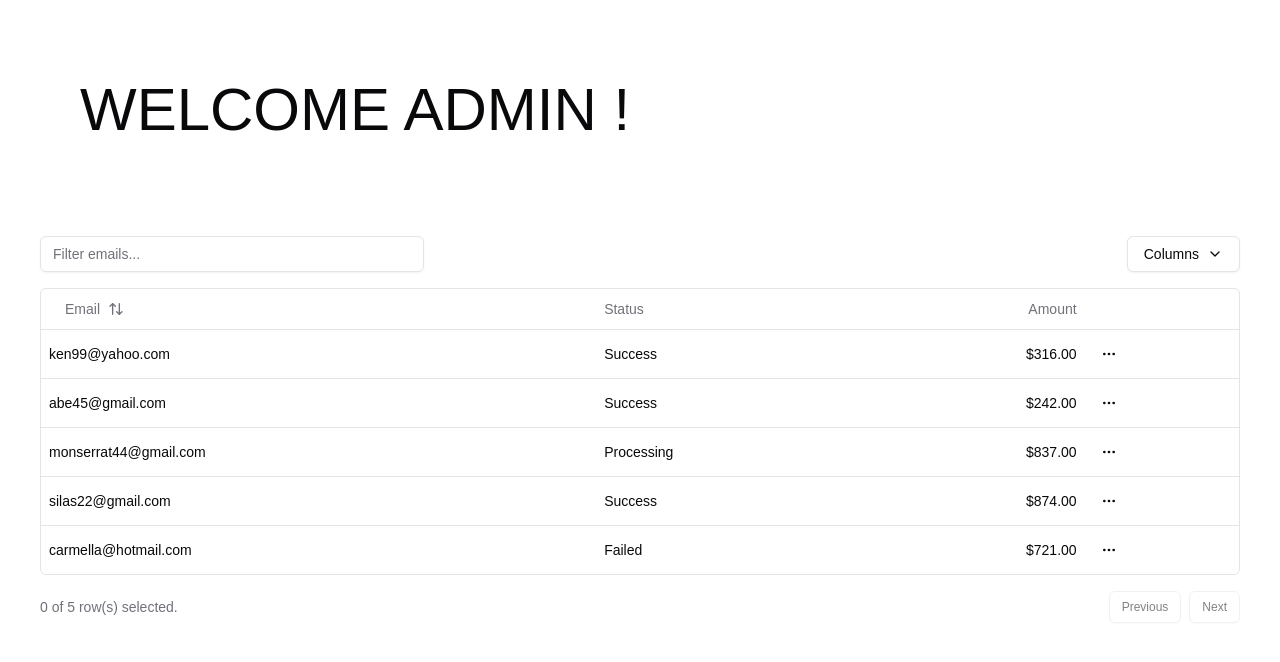
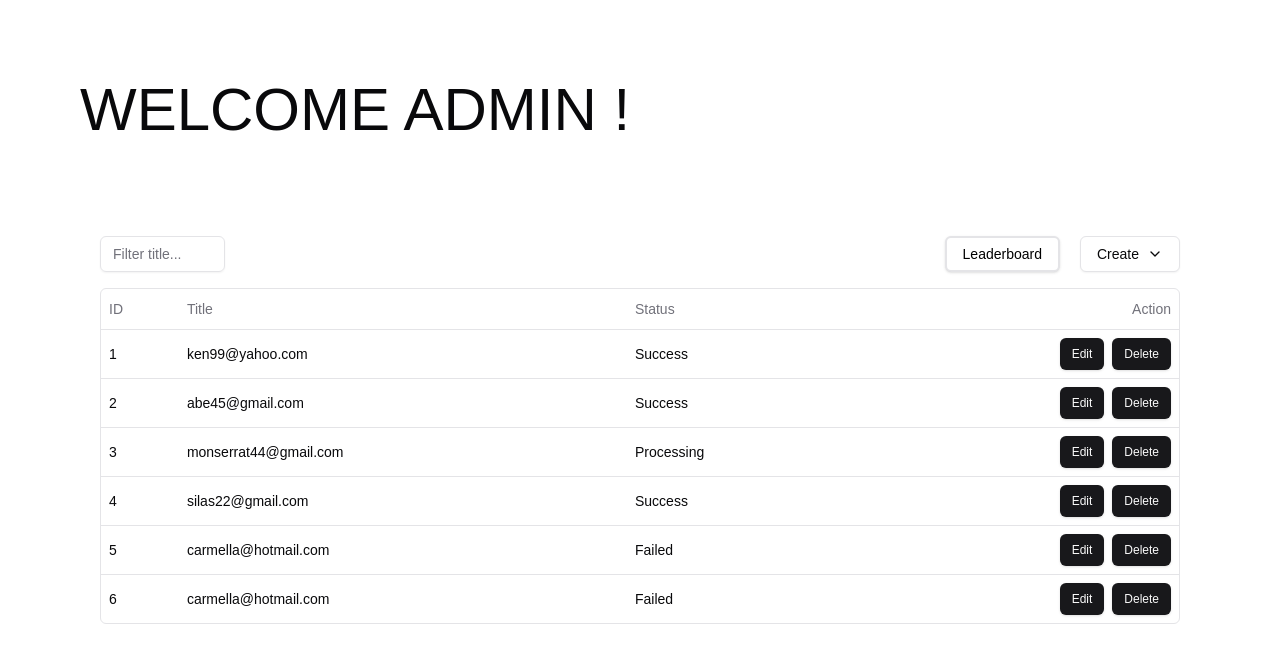
Before and after one commit to dinei254/Igiideation26, a Next.js app: page / in a window 1280 px wide. Shown: the top 662 px of the page. Built offline with nearby package versions, Linux system fonts and the light colour scheme.

Commit message:
update title table

```diff
--- a/app/adminPages/admin.tsx
+++ b/app/adminPages/admin.tsx
@@ -1,5 +1,5 @@
 import Image from "next/image";
-import TitleTable from "@/components/ui/titleTable"
+import TitleTable from "@/components/ui/titleTable";
 
 export default function AdminPage() {
   return (
@@ -7,7 +7,8 @@ export default function AdminPage() {
       <div>
         <h1 className="text-6xl m-20">WELCOME ADMIN ! </h1>
       </div>
-      <div className="mx-10">
+
+      <div className="mx-20 px-5">
         <TitleTable></TitleTable>
       </div>
     </div>
--- a/components/ui/checkbox.tsx
+++ /dev/null
@@ -1,30 +0,0 @@
-"use client"
-
-import * as React from "react"
-import * as CheckboxPrimitive from "@radix-ui/react-checkbox"
-import { Check } from "lucide-react"
-
-import { cn } from "@/lib/utils"
-
-const Checkbox = React.forwardRef<
-  React.ElementRef<typeof CheckboxPrimitive.Root>,
-  React.ComponentPropsWithoutRef<typeof CheckboxPrimitive.Root>
->(({ className, ...props }, ref) => (
-  <CheckboxPrimitive.Root
-    ref={ref}
-    className={cn(
-      "peer h-4 w-4 shrink-0 rounded-sm border border-primary shadow focus-visible:outline-none focus-visible:ring-1 focus-visible:ring-ring disabled:cursor-not-allowed disabled:opacity-50 data-[state=checked]:bg-primary data-[state=checked]:text-primary-foreground",
-      className
-    )}
-    {...props}
-  >
-    <CheckboxPrimitive.Indicator
-      className={cn("flex items-center justify-center text-current")}
-    >
-      <Check className="h-4 w-4" />
-    </CheckboxPrimitive.Indicator>
-  </CheckboxPrimitive.Root>
-))
-Checkbox.displayName = CheckboxPrimitive.Root.displayName
-
-export { Checkbox }
--- a/components/ui/titleTable.tsx
+++ b/components/ui/titleTable.tsx
@@ -16,7 +16,6 @@ import {
 import { ArrowUpDown, ChevronDown, MoreHorizontal } from "lucide-react";
 
 import { Button } from "@/components/ui/button";
-import { Checkbox } from "@/components/ui/checkbox";
 import {
   DropdownMenu,
   DropdownMenuCheckboxItem,
@@ -38,81 +37,68 @@ import {
 
 const data: Payment[] = [
   {
-    id: "m5gr84i9",
+    id: 1,
     amount: 316,
     status: "success",
-    email: "ken99@yahoo.com",
+    title: "ken99@yahoo.com",
   },
   {
-    id: "3u1reuv4",
+    id: 2,
     amount: 242,
     status: "success",
-    email: "Abe45@gmail.com",
+    title: "Abe45@gmail.com",
   },
   {
-    id: "derv1ws0",
+    id: 3,
     amount: 837,
     status: "processing",
-    email: "Monserrat44@gmail.com",
+    title: "Monserrat44@gmail.com",
   },
   {
-    id: "5kma53ae",
+    id: 4,
     amount: 874,
     status: "success",
-    email: "Silas22@gmail.com",
+    title: "Silas22@gmail.com",
   },
   {
-    id: "bhqecj4p",
+    id: 5,
     amount: 721,
     status: "failed",
-    email: "carmella@hotmail.com",
+    title: "carmella@hotmail.com",
+  },
+  {
+    id: 6,
+    amount: 721,
+    status: "failed",
+    title: "carmella@hotmail.com",
   },
 ];
 
 export type Payment = {
-  id: string;
+  id: number;
   amount: number;
   status: "pending" | "processing" | "success" | "failed";
-  email: string;
+  title: string;
+};
+
+const editRow = (row: any) => {
+  console.log("Button 1 clicked for row:", row.original);
+};
+
+const deleteRow = (row: any) => {
+  console.log("Button 2 clicked for row:", row.original);
 };
 
 export const columns: ColumnDef<Payment>[] = [
-  // {
-  //   id: "select",
-  //   header: ({ table }) => (
-  //     <Checkbox
-  //       checked={
-  //         table.getIsAllPageRowsSelected() ||
-  //         (table.getIsSomePageRowsSelected() && "indeterminate")
-  //       }
-  //       onCheckedChange={(value) => table.toggleAllPageRowsSelected(!!value)}
-  //       aria-label="Select all"
-  //     />
-  //   ),
-  //   cell: ({ row }) => (
-  //     <Checkbox
-  //       checked={row.getIsSelected()}
-  //       onCheckedChange={(value) => row.toggleSelected(!!value)}
-  //       aria-label="Select row"
-  //     />
-  //   ),
-  //   enableSorting: false,
-  //   enableHiding: false,
-  // },
   {
-    accessorKey: "email",
-    header: ({ column }) => {
-      return (
-        <Button
-          variant="ghost"
-          onClick={() => column.toggleSorting(column.getIsSorted() === "asc")}
-        >
-          Email
-          <ArrowUpDown />
-        </Button>
-      );
+    accessorKey: "id",
+    header: "ID",
+    cell: ({ row }) => <div>{row.getValue("id")}</div>,
   },
-    cell: ({ row }) => <div className="lowercase">{row.getValue("email")}</div>,
+  {
+    accessorKey: "title",
+    header: "Title",
+    cell: ({ row }) => <div className="lowercase">{row.getValue("title")}</div>,
   },
   {
     accessorKey: "status",
@@ -123,48 +109,55 @@ export const columns: ColumnDef<Payment>[] = [
   },
   {
     accessorKey: "amount",
-    header: () => <div className="text-right">Amount</div>,
-    cell: ({ row }) => {
-      const amount = parseFloat(row.getValue("amount"));
+    header: () => <div className="text-right">Action</div>,
+    cell: ({ row }) => (
+      <div className="flex justify-end space-x-2">
+        <Button
+          //variant="primary"
+          size="sm"
+          onClick={() => editRow(row)}
+        >
+          Edit
+        </Button>
+        <Button
+          // variant="secondary"
+          size="sm"
+          onClick={() => deleteRow(row)}
+        >
+          Delete
+        </Button>
+      </div>
+    ),
+  },
+  // {
+  //   id: "actions",
+  //   enableHiding: false,
+  //   cell: ({ row }) => {
+  //     const payment = row.original;
 
-      // Format the amount as a dollar amount
-      const formatted = new Intl.NumberFormat("en-US", {
-        style: "currency",
-        currency: "USD",
-      }).format(amount);
-
-      return <div className="text-right font-medium">{formatted}</div>;
-    },
-  },
-  {
-    id: "actions",
-    enableHiding: false,
-    cell: ({ row }) => {
-      const payment = row.original;
-
-      return (
-        <DropdownMenu>
-          <DropdownMenuTrigger asChild>
-            <Button variant="ghost" className="h-8 w-8 p-0">
-              <span className="sr-only">Open menu</span>
-              <MoreHorizontal />
-            </Button>
-          </DropdownMenuTrigger>
-          <DropdownMenuContent align="end">
-            <DropdownMenuLabel>Actions</DropdownMenuLabel>
-            <DropdownMenuItem
-              onClick={() => navigator.clipboard.writeText(payment.id)}
-            >
-              Copy payment ID
-            </DropdownMenuItem>
-            <DropdownMenuSeparator />
-            <DropdownMenuItem>View customer</DropdownMenuItem>
-            <DropdownMenuItem>View payment details</DropdownMenuItem>
-          </DropdownMenuContent>
-        </DropdownMenu>
-      );
-    },
-  },
+  //     return (
+  //       <DropdownMenu>
+  //         <DropdownMenuTrigger asChild>
+  //           <Button variant="ghost" className="h-8 w-8 p-0">
+  //             <span className="sr-only">Open menu</span>
+  //             <MoreHorizontal />
+  //           </Button>
+  //         </DropdownMenuTrigger>
+  //         <DropdownMenuContent align="end">
+  //           <DropdownMenuLabel>Actions</DropdownMenuLabel>
+  //           <DropdownMenuItem
+  //             onClick={() => navigator.clipboard.writeText(payment.id)}
+  //           >
+  //             Copy payment ID
+  //           </DropdownMenuItem>
+  //           <DropdownMenuSeparator />
+  //           <DropdownMenuItem>View customer</DropdownMenuItem>
+  //           <DropdownMenuItem>View payment details</DropdownMenuItem>
+  //         </DropdownMenuContent>
+  //       </DropdownMenu>
+  //     );
+  //   },
+  // },
 ];
 
 function TitleTable() {
@@ -197,41 +190,35 @@ function TitleTable() {
 
   return (
     <div className="w-full">
-      <div className="flex items-center py-4">
+      <div className="flex items-center py-4 gap-[45rem] ">
         <Input
-          placeholder="Filter emails..."
-          value={(table.getColumn("email")?.getFilterValue() as string) ?? ""}
+          placeholder="Filter title..."
+          value={(table.getColumn("title")?.getFilterValue() as string) ?? ""}
           onChange={(event) =>
-            table.getColumn("email")?.setFilterValue(event.target.value)
+            table.getColumn("title")?.setFilterValue(event.target.value)
           }
           className="max-w-sm"
         />
+        <div className="flex flex-row">
+          <Button className="mr-5 text-black bg-white border-2 hover:bg-gray-200">
+            Leaderboard
+          </Button>
           <DropdownMenu>
             <DropdownMenuTrigger asChild>
               <Button variant="outline" className="ml-auto">
-              Columns <ChevronDown />
+                Create <ChevronDown />
               </Button>
             </DropdownMenuTrigger>
-          <DropdownMenuContent align="end">
-            {table
-              .getAllColumns()
-              .filter((column) => column.getCanHide())
-              .map((column) => {
-                return (
-                  <DropdownMenuCheckboxItem
-                    key={column.id}
-                    className="capitalize"
-                    checked={column.getIsVisible()}
-                    onCheckedChange={(value) =>
-                      column.toggleVisibility(!!value)
-                    }
-                  >
-                    {column.id}
-                  </DropdownMenuCheckboxItem>
-                );
-              })}
+            <DropdownMenuContent className="flex flex-col">
+              <Button className="bg-white text-black hover:text-white">
+                User
+              </Button>
+              <Button className="bg-white text-black hover:text-white">
+                Title
+              </Button>
             </DropdownMenuContent>
           </DropdownMenu>
+        </div>
       </div>
       <div className="rounded-md border">
         <Table>
@@ -283,30 +270,6 @@ function TitleTable() {
           </TableBody>
         </Table>
       </div>
-      <div className="flex items-center justify-end space-x-2 py-4">
-        <div className="flex-1 text-sm text-muted-foreground">
-          {table.getFilteredSelectedRowModel().rows.length} of{" "}
-          {table.getFilteredRowModel().rows.length} row(s) selected.
-        </div>
-        <div className="space-x-2">
-          <Button
-            variant="outline"
-            size="sm"
-            onClick={() => table.previousPage()}
-            disabled={!table.getCanPreviousPage()}
-          >
-            Previous
-          </Button>
-          <Button
-            variant="outline"
-            size="sm"
-            onClick={() => table.nextPage()}
-            disabled={!table.getCanNextPage()}
-          >
-            Next
-          </Button>
-        </div>
-      </div>
     </div>
   );
 }
```
Lines whose indentation alone changed are shown as unchanged.
